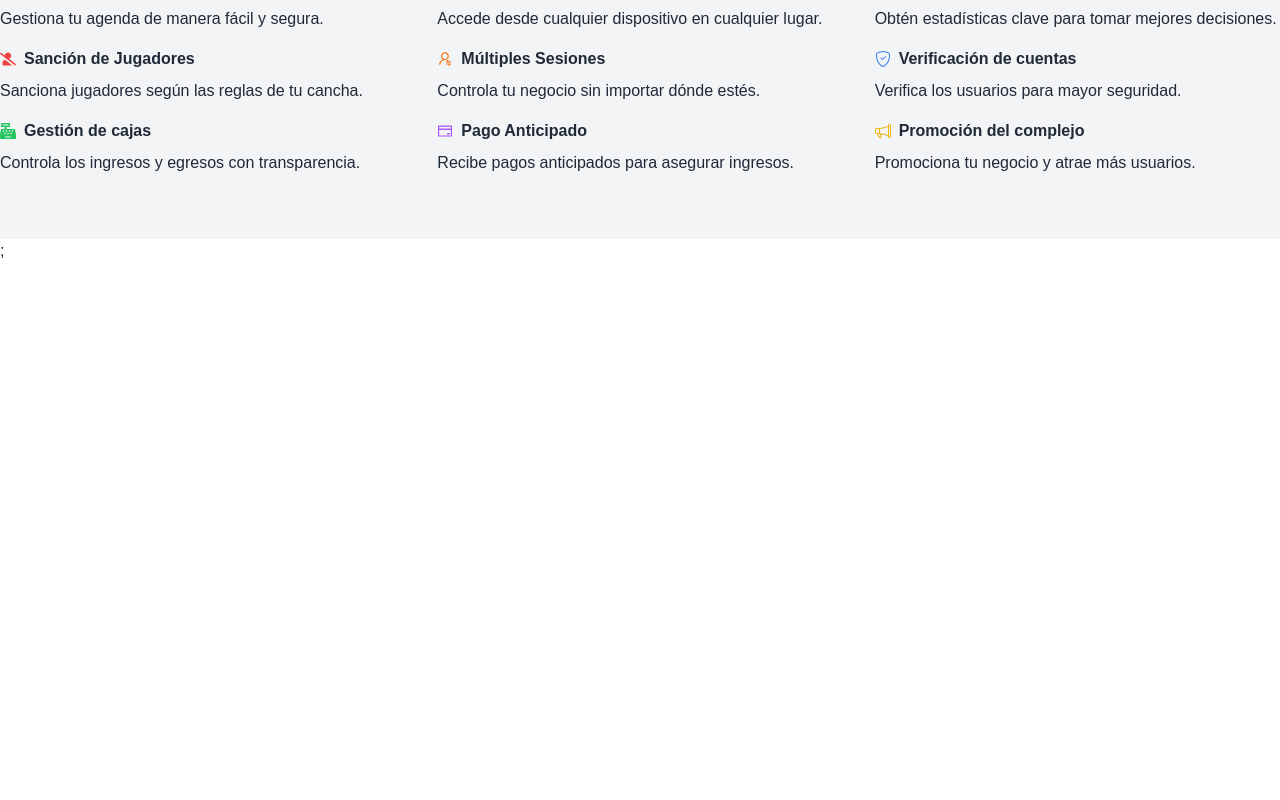
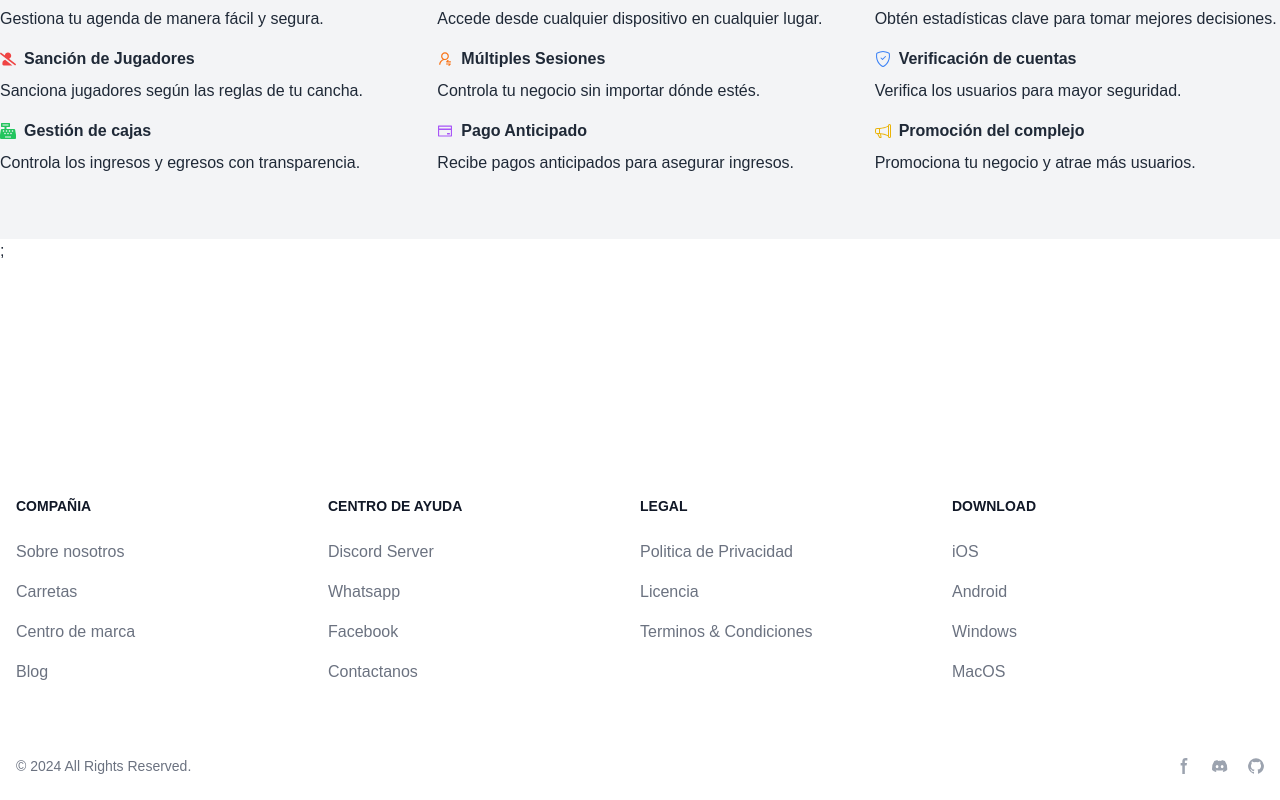
Before and after one commit to Active04-star/Frontend, a Next.js app: page / in a window 1280 px wide. Shown: the part 1276-2076 px from the top of the page. Before the commit the page ends 1539 px from the top, so only its background shows below. Built offline with nearby package versions, Linux system fonts and the light colour scheme.

Commit message:
implementacion de footer y estilos

```diff
--- a/src/app/landing/page.tsx
+++ b/src/app/landing/page.tsx
@@ -1,11 +1,8 @@
-import LandingView from '@/views/LandingView/LandingView'
-import React from 'react'
+import LandingView from "@/views/LandingView/LandingView";
+import React from "react";
 
 const landing = () => {
-  return (
+  return <LandingView />;
+};
 
-    <LandingView/>
-    )
-}
-
-export default landing
+export default landing;
--- a/src/app/layout.tsx
+++ b/src/app/layout.tsx
@@ -1,6 +1,7 @@
 import type { Metadata } from "next";
 import localFont from "next/font/local";
 import "./globals.css";
+import Footer from "@/components/footer/footer";
 
 const geistSans = localFont({
   src: "./fonts/GeistVF.woff",
@@ -29,6 +30,7 @@ export default function RootLayout({
         className={`${geistSans.variable} ${geistMono.variable} antialiased`}
       >
         {children}
+      <Footer/>
       </body>
     </html>
   );
--- a/src/app/login/page.tsx
+++ b/src/app/login/page.tsx
@@ -1,9 +1,13 @@
+import Navbar from '@/components/navbar/navbar'
 import LoginView from '@/views/LoginView/LoginView'
 import React from 'react'
 
 const Login = () => {
   return (
+    <>
+    <Navbar/>
     <LoginView/>
+    </>
 )
 }
 
--- /dev/null
+++ b/src/components/footer/footer.tsx
@@ -0,0 +1,177 @@
+import React from "react";
+
+const Footer: React.FC = () => {
+  return (
+    <footer className=" bg-transparent border-t border-white">
+      <div className="mx-auto w-full max-w-screen-xl">
+        <div className="grid grid-cols-2 px-4  lg:py-8 md:grid-cols-4">
+          <div>
+            <h2 className="mb-6 text-sm font-semibold text-gray-900 uppercase dark:text-white">
+              Compañia
+            </h2>
+            <ul className="text-gray-500 dark:text-gray-400 font-medium">
+              <li className="mb-4">
+                <a href="#" className="hover:underline">
+                  Sobre nosotros
+                </a>
+              </li>
+              <li className="mb-4">
+                <a href="#" className="hover:underline">
+                  Carretas
+                </a>
+              </li>
+              <li className="mb-4">
+                <a href="#" className="hover:underline">
+                  Centro de marca
+                </a>
+              </li>
+              <li className="mb-4">
+                <a href="#" className="hover:underline">
+                  Blog
+                </a>
+              </li>
+            </ul>
+          </div>
+          <div>
+            <h2 className="mb-6 text-sm font-semibold text-gray-900 uppercase dark:text-white">
+              Centro de ayuda
+            </h2>
+            <ul className="text-gray-500 dark:text-gray-400 font-medium">
+              <li className="mb-4">
+                <a href="#" className="hover:underline">
+                  Discord Server
+                </a>
+              </li>
+              <li className="mb-4">
+                <a href="#" className="hover:underline">
+                  Whatsapp
+                </a>
+              </li>
+              <li className="mb-4">
+                <a href="#" className="hover:underline">
+                  Facebook
+                </a>
+              </li>
+              <li className="mb-4">
+                <a href="#" className="hover:underline">
+                  Contactanos
+                </a>
+              </li>
+            </ul>
+          </div>
+          <div>
+            <h2 className="mb-6 text-sm font-semibold text-gray-900 uppercase dark:text-white">
+              Legal
+            </h2>
+            <ul className="text-gray-500 dark:text-gray-400 font-medium">
+              <li className="mb-4">
+                <a href="#" className="hover:underline">
+                  Politica de Privacidad
+                </a>
+              </li>
+              <li className="mb-4">
+                <a href="#" className="hover:underline">
+                  Licencia
+                </a>
+              </li>
+              <li className="mb-4">
+                <a href="#" className="hover:underline">
+                  Terminos &amp; Condiciones
+                </a>
+              </li>
+            </ul>
+          </div>
+          <div>
+            <h2 className="mb-6 text-sm font-semibold text-gray-900 uppercase dark:text-white">
+              Download
+            </h2>
+            <ul className="text-gray-500 dark:text-gray-400 font-medium">
+              <li className="mb-4">
+                <a href="#" className="hover:underline">
+                  iOS
+                </a>
+              </li>
+              <li className="mb-4">
+                <a href="#" className="hover:underline">
+                  Android
+                </a>
+              </li>
+              <li className="mb-4">
+                <a href="#" className="hover:underline">
+                  Windows
+                </a>
+              </li>
+              <li className="mb-4">
+                <a href="#" className="hover:underline">
+                  MacOS
+                </a>
+              </li>
+            </ul>
+          </div>
+        </div>
+        <div className="px-4 py-6   md:flex md:items-center md:justify-between">
+          <span className="text-sm text-gray-500 dark:text-gray-300 sm:text-center">
+            © 2024 All Rights Reserved.
+          </span>
+          <div className="flex mt-4 sm:justify-center md:mt-0 space-x-5 rtl:space-x-reverse">
+            <a
+              href="#"
+              className="text-gray-400 hover:text-gray-900 dark:hover:text-white"
+            >
+              <svg
+                className="w-4 h-4"
+                aria-hidden="true"
+                xmlns="http://www.w3.org/2000/svg"
+                fill="currentColor"
+                viewBox="0 0 8 19"
+              >
+                <path
+                  fillRule="evenodd"
+                  d="M6.135 3H8V0H6.135a4.147 4.147 0 0 0-4.142 4.142V6H0v3h2v9.938h3V9h2.021l.592-3H5V3.591A.6.6 0 0 1 5.592 3h.543Z"
+                  clipRule="evenodd"
+                />
+              </svg>
+              <span className="sr-only">Facebook page</span>
+            </a>
+            <a
+              href="#"
+              className="text-gray-400 hover:text-gray-900 dark:hover:text-white"
+            >
+              <svg
+                className="w-4 h-4"
+                aria-hidden="true"
+                xmlns="http://www.w3.org/2000/svg"
+                fill="currentColor"
+                viewBox="0 0 21 16"
+              >
+                <path d="M16.942 1.556a16.3 16.3 0 0 0-4.126-1.3 12.04 12.04 0 0 0-.529 1.1 15.175 15.175 0 0 0-4.573 0 11.585 11.585 0 0 0-.535-1.1 16.274 16.274 0 0 0-4.129 1.3A17.392 17.392 0 0 0 .182 13.218a15.785 15.785 0 0 0 4.963 2.521c.41-.564.773-1.16 1.084-1.785a10.63 10.63 0 0 1-1.706-.83c.143-.106.283-.217.418-.33a11.664 11.664 0 0 0 10.118 0c.137.113.277.224.418.33-.544.328-1.116.606-1.71.832a12.52 12.52 0 0 0 1.084 1.785 16.46 16.46 0 0 0 5.064-2.595 17.286 17.286 0 0 0-2.973-11.59ZM6.678 10.813a1.941 1.941 0 0 1-1.8-2.045 1.93 1.93 0 0 1 1.8-2.047 1.919 1.919 0 0 1 1.8 2.047 1.93 1.93 0 0 1-1.8 2.045Zm6.644 0a1.94 1.94 0 0 1-1.8-2.045 1.93 1.93 0 0 1 1.8-2.047 1.918 1.918 0 0 1 1.8 2.047 1.93 1.93 0 0 1-1.8 2.045Z" />
+              </svg>
+              <span className="sr-only">Discord community</span>
+            </a>
+            <a
+              href="https://github.com/Active04-star/Frontend"
+              className="text-gray-400 hover:text-gray-900 dark:hover:text-white"
+            >
+              <svg
+                className="w-4 h-4"
+                aria-hidden="true"
+                xmlns="http://www.w3.org/2000/svg"
+                fill="currentColor"
+                viewBox="0 0 20 20"
+              >
+                <path
+                  fillRule="evenodd"
+                  d="M10 .333A9.911 9.911 0 0 0 6.866 19.65c.5.092.678-.215.678-.477 0-.237-.01-1.017-.014-1.845-2.757.6-3.338-1.169-3.338-1.169a2.627 2.627 0 0 0-1.1-1.451c-.9-.615.07-.6.07-.6a2.084 2.084 0 0 1 1.518 1.021 2.11 2.11 0 0 0 2.884.823c.044-.503.268-.973.63-1.325-2.2-.25-4.516-1.1-4.516-4.9A3.832 3.832 0 0 1 4.7 7.068a3.56 3.56 0 0 1 .095-2.623s.832-.266 2.726 1.016a9.409 9.409 0 0 1 4.962 0c1.89-1.282 2.717-1.016 2.717-1.016.366.83.402 1.768.1 2.623a3.827 3.827 0 0 1 1.02 2.659c0 3.807-2.319 4.644-4.525 4.889a2.366 2.366 0 0 1 .673 1.834c0 1.326-.012 2.394-.012 2.72 0 .263.18.572.681.475A9.911 9.911 0 0 0 10 .333Z"
+                  clipRule="evenodd"
+                />
+              </svg>
+              <span className="sr-only">GitHub account</span>
+            </a>
+          </div>
+        </div>
+      </div>
+    </footer>
+  );
+};
+
+export default Footer;
--- a/src/views/LandingView/LandingView.tsx
+++ b/src/views/LandingView/LandingView.tsx
@@ -45,7 +45,7 @@ const LandingView: React.FC = () => {
             />
           </div>
         </div>
-        <div className="bg-white text-gray-800">
+        <div className="bg-white text-gray-800 pb-[200px]">
           <section className="bg-black text-white py-10">
             <div className="container mx-auto flex justify-around items-center">
               <div className="text-center">
```
Also changed, not shown: src/views/LoginView/LoginView.tsx (+44 -44 lines).
